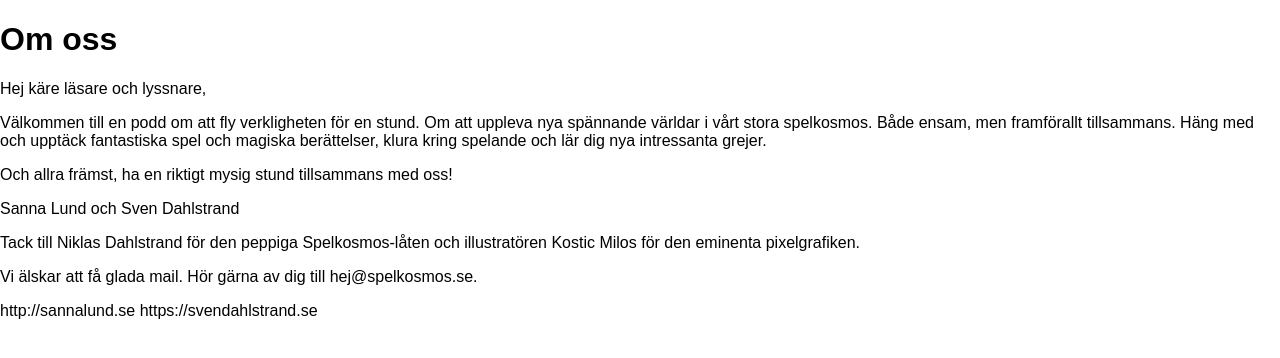
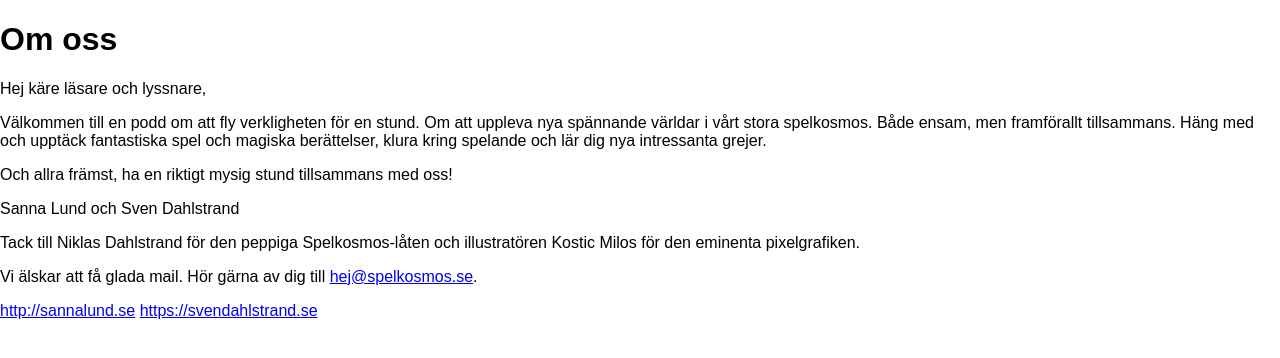
Before and after one commit to svendahlstrand/spelkosmos.se, a Jekyll site: the page built from om-oss.md, in a window 1280 px wide. Shown: the top 358 px of the page. Built offline with Jekyll 4.4.1, drawn with Linux system fonts in a browser that asks for light colours; part of the change alters nothing that is shown.

Commit message:
Add about page.

```diff
--- a/om-oss.md
+++ b/om-oss.md
@@ -1,4 +1,5 @@
 ---
+permalink: /om-oss/
 ---
 
 # Om oss
@@ -13,7 +14,7 @@ Sanna Lund och Sven Dahlstrand
 
 Tack till Niklas Dahlstrand för den peppiga Spelkosmos-låten och illustratören Kostic Milos för den eminenta pixelgrafiken.
 
-Vi älskar att få glada mail. Hör gärna av dig till hej@spelkosmos.se.
+Vi älskar att få glada mail. Hör gärna av dig till <hej@spelkosmos.se>.
 
-http://sannalund.se
-https://svendahlstrand.se
+<http://sannalund.se>
+<https://svendahlstrand.se>
```
